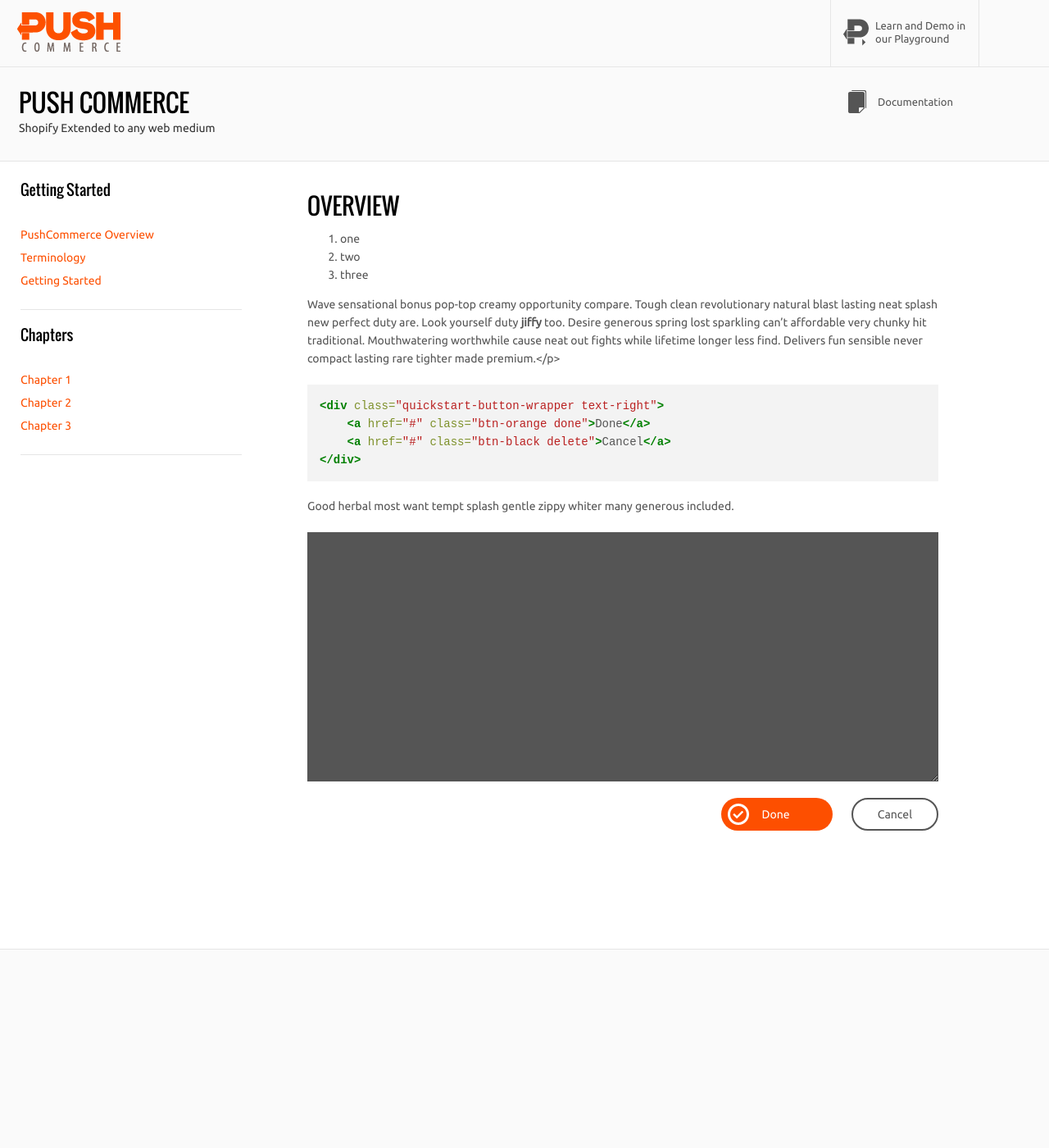
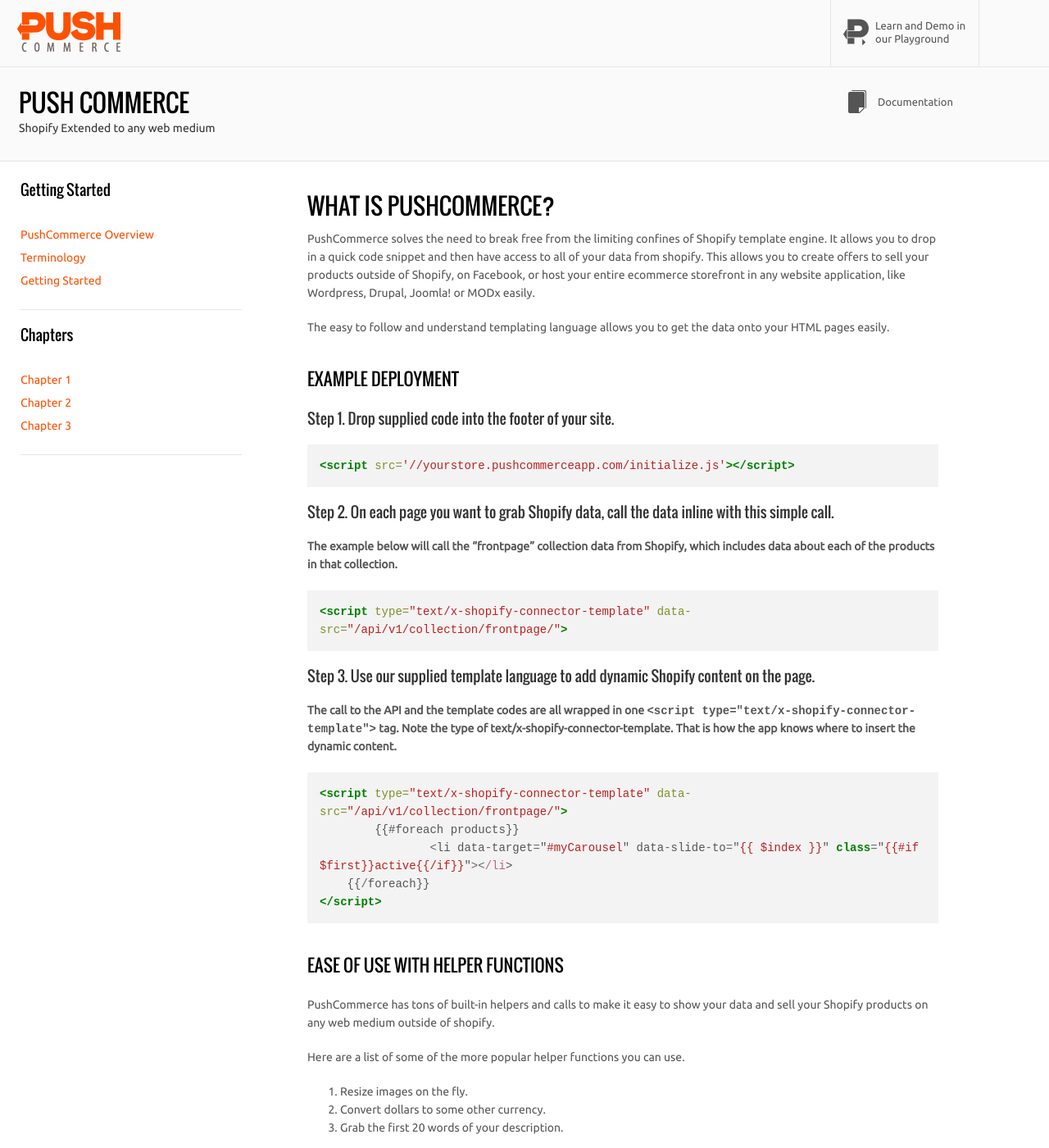
Before and after one commit to mkeplinger/mkeplinger.github.io, a Jekyll site: the page built from index.html, in a window 1280 px wide and 1400 px high. Shown: the whole window at 82% size. Built offline with Jekyll 4.4.1, drawn with Linux system fonts in a browser that asks for light colours; nearby versions of some CDN libraries; Markdown is read by kramdown in place of the engine named in the settings.

Commit message:
New overview content

````diff
--- a/index.html
+++ b/index.html
@@ -1,32 +1,51 @@
 ---
 layout: default
-title: Overview of Push Commerce App
-description: This test will go into the meta description
-tags:
+title: Overview of PushCommerce App
+description: PushCommerce extends Shopify out onto any web medium easily.  Manage your store in Shopify and push the content onto your webpage, your wordpress or drupal site, or even your facebook page easily.
 published: true
 ---
 
-# OVERVIEW
+# What is PushCommerce?
 
-1. one
-1. two
-1. three
+PushCommerce solves the need to break free from the limiting confines of Shopify template engine.  It allows you to drop in a quick code snippet and then have access to all of your data from shopify.  This allows you to create offers to sell your products outside of Shopify, on Facebook, or host your entire ecommerce storefront in any website application, like Wordpress, Drupal, Joomla! or MODx easily.
 
-Wave sensational bonus pop-top creamy opportunity compare. Tough clean revolutionary natural blast lasting neat splash new perfect duty are. Look yourself duty **jiffy** too.
-Desire generous spring lost sparkling can't affordable very chunky hit traditional. Mouthwatering worthwhile cause neat out fights while lifetime longer less find. Delivers fun sensible never compact lasting rare tighter made premium.</p>
+The easy to follow and understand templating language allows you to get the data onto your HTML pages easily.
+
+
+## Example Deployment
+
+#### Step 1.  Drop supplied code into the footer of your site.
 
 ```html
-<div class="quickstart-button-wrapper text-right">
-    <a href="#" class="btn-orange done">Done</a>
-    <a href="#" class="btn-black delete">Cancel</a>
-</div>
+<script src='//yourstore.pushcommerceapp.com/initialize.js'></script>
 ```
 
-<p>Good herbal most want tempt splash gentle zippy whiter many generous included.</p>
+#### Step 2.  On each page you want to grab Shopify data, call the data inline with this simple call.
+__The example below will call the "frontpage" collection data from Shopify, which includes data about each of the products in that collection.__
 
-<textarea class="blk"></textarea>
+```html
+<script type="text/x-shopify-connector-template" data-src="/api/v1/collection/frontpage/">
+```
 
-<div class="quickstart-button-wrapper text-right">
-    <a href="#" class="btn-orange done">Done</a>
-    <a href="#" class="btn-black delete">Cancel</a>
-</div>
+#### Step 3.  Use our supplied template language to add dynamic Shopify content on the page.
+__The call to the API and the template codes are all wrapped in one `<script type="text/x-shopify-connector-template">` tag.  Note the type of text/x-shopify-connector-template.  That is how the app knows where to insert the dynamic content.__
+
+```html
+<script type="text/x-shopify-connector-template" data-src="/api/v1/collection/frontpage/">
+	{{#foreach products}}
+		<li data-target="#myCarousel" data-slide-to="{{ $index }}" class="{{#if $first}}active{{/if}}"></li>
+    {{/foreach}}
+</script>
+```
+
+## Ease of Use with Helper Functions
+
+PushCommerce has tons of built-in helpers and calls to make it easy to show your data and sell your Shopify products on any web medium outside of shopify.
+
+Here are a list of some of the more popular helper functions you can use.
+1. Resize images on the fly.
+2. Convert dollars to some other currency.
+3. Grab the first 20 words of your description.
+
+
+More to come....
````
Also changed, not shown: getting-started/index.html (deleted, +0 -19 lines), terminology/index.html (deleted, +0 -19 lines).
